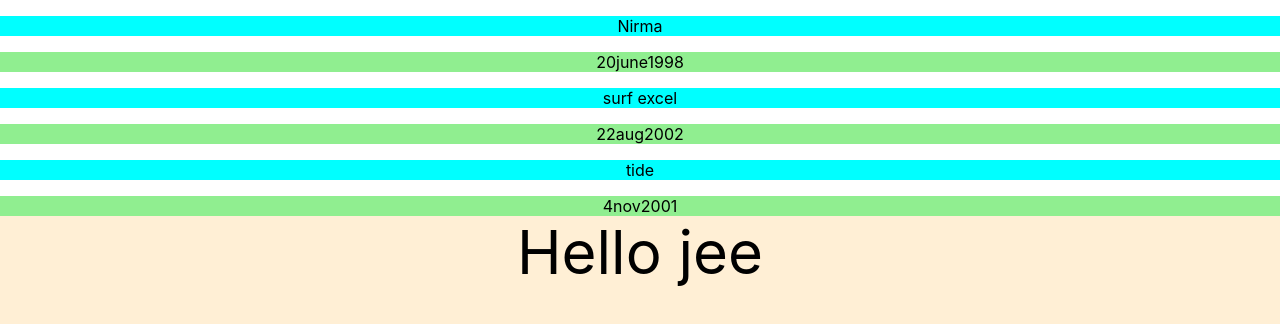
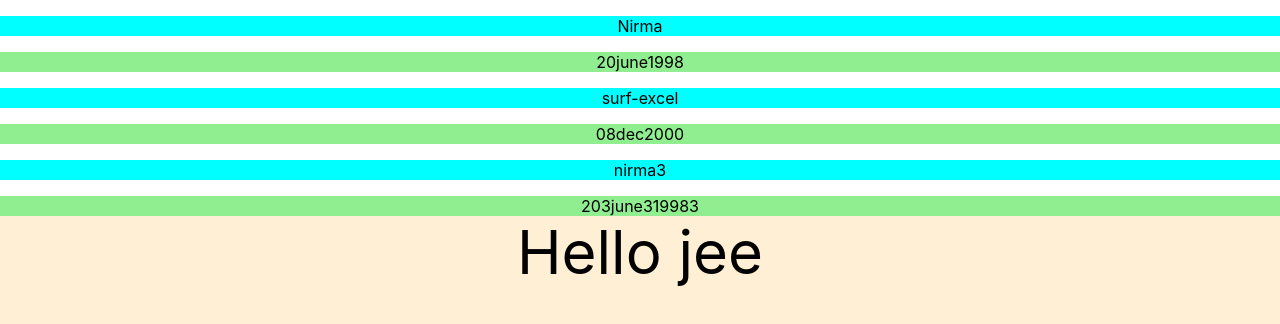
Before and after one commit to siddharthatomar33/Demoshopapp, a React (Create React App) app: page / in a window 1280 px wide. Shown: the top 324 px of the page. Built offline with nearby package versions, Linux system fonts and the light colour scheme.

Commit message:
demoshopapp

```diff
--- a/src/App.js
+++ b/src/App.js
@@ -3,20 +3,37 @@
 import ItemDate from './components/ItemDate';
 
 function App() {
-  const itemOneName="Nirma";
-  const itemTwoName="surf excel";
-  const itemThreeName="tide";
+  const response=[
+    {
+      itemName:"Nirma",
+      itemDate:"20",
+      itemMonth:"june",
+      itemYear:"1998"
+    },
+    {
+      itemName:"surf-excel",
+      itemDate:"08",
+      itemMonth:"dec",
+      itemYear:"2000"
+    },
+    {
+      itemName:"nirma3",
+      itemDate:"203",
+      itemMonth:"june3",
+      itemYear:"19983"
+    }
+
+  ];
   return (
     <div>
-    <Item name={itemOneName}></Item>
-    <ItemDate  day="20" month="june" year="1998"></ItemDate>
+    <Item name={response[0].itemName}></Item>
+    <ItemDate  day={response[0].itemDate} month={response[0].itemMonth} year={response[0].itemYear}></ItemDate>
 
-    <Item name={itemTwoName} ></Item>
-    <ItemDate day="22" month="aug" year="2002"></ItemDate>
+    <Item name={response[1].itemName}></Item>
+    <ItemDate  day={response[1].itemDate} month={response[1].itemMonth} year={response[1].itemYear}></ItemDate>
 
-    <Item name={itemThreeName}></Item>
-    <ItemDate day="4" month="nov" year="2001"></ItemDate>
-
+    <Item name={response[2].itemName}></Item>
+    <ItemDate  day={response[2].itemDate} month={response[2].itemMonth} year={response[2].itemYear}></ItemDate>
     <div className="App">Hello jee</div>
     </div>
   );
```
